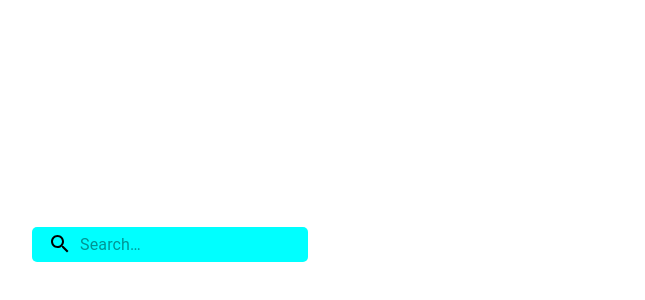
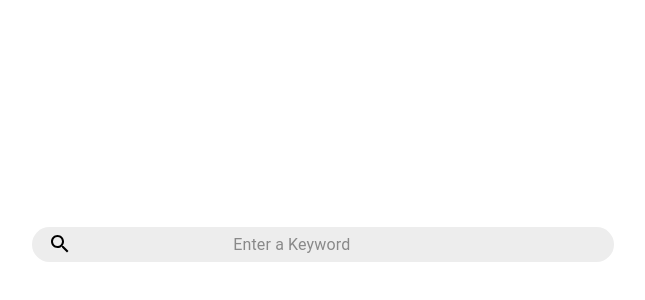
Before and after one commit to kaustubhsh/yt_analysis, a React (Create React App) app in the folder client/: page /twitter in a window 1280 px wide. Shown: the part 38-338 px from the top of the page, without its empty margins (392-1037 px from the left). Built offline with nearby package versions, Linux system fonts and the light colour scheme.

Commit message:
1st commit

```diff
--- a/client/package.json
+++ b/client/package.json
@@ -4,6 +4,7 @@
   "private": true,
   "dependencies": {
     "@material-ui/core": "^4.11.0",
+    "@material-ui/icons": "^4.9.1",
     "@testing-library/jest-dom": "^5.11.4",
     "@testing-library/react": "^11.1.0",
     "@testing-library/user-event": "^12.1.10",
--- a/client/src/App.css
+++ b/client/src/App.css
@@ -1,3 +1,16 @@
 .App {
   text-align: center;
 }
+.dashButtonY
+{
+  width: 200px;
+height: 150px;
+color: red;
+
+}
+.dashButtonT
+{
+  width: 200px;
+height: 150px;
+color: royalblue;
+}
--- a/client/src/Dashboard.js
+++ b/client/src/Dashboard.js
@@ -16,10 +16,10 @@ export default function ContainedButtons() {
 
   return (
     <div className={classes.root}>
-      <Button variant="contained" color="primary">
+      <Button className="dashButtonY" variant="contained"  >
         Youtube
       </Button>
-      <Button variant="contained" color="primary">
+      <Button className="dashButtonT" variant="contained">
         Twitter
       </Button>
     </div>
--- a/client/src/twitter.js
+++ b/client/src/twitter.js
@@ -12,9 +12,12 @@ const useStyles = makeStyles((theme) => ({
     },
   search: {
     position: 'relative',
-    backgroundColor: '#00FFFF',
-    borderRadius: '5px',
-    marginLeft: 0,
+    backgroundColor: '#ededed',
+    height: '50%',
+    width : '70%',
+    borderRadius: '40px',
+
+
 
   },
   searchIcon: {
@@ -48,7 +51,7 @@ export default function SearchAppBar() {
               <SearchIcon />
             </div>
             <InputBase
-              placeholder="Search…"
+              placeholder="Enter a Keyword"
               classes={{
                 root: classes.inputRoot,
                 input: classes.inputInput,
--- a/client/src/youtube.js
+++ b/client/src/youtube.js
@@ -12,9 +12,10 @@ const useStyles = makeStyles((theme) => ({
     },
   search: {
     position: 'relative',
-    backgroundColor: '#00FFFF',
-    borderRadius: '5px',
-    marginLeft: 0,
+    backgroundColor: '#ededed',
+    height: '50%',
+    width : '70%',
+    borderRadius: '40px',
 
   },
   searchIcon: {
```
Also changed, not shown: 1 other file (tests, documents, lock files or other folders).
